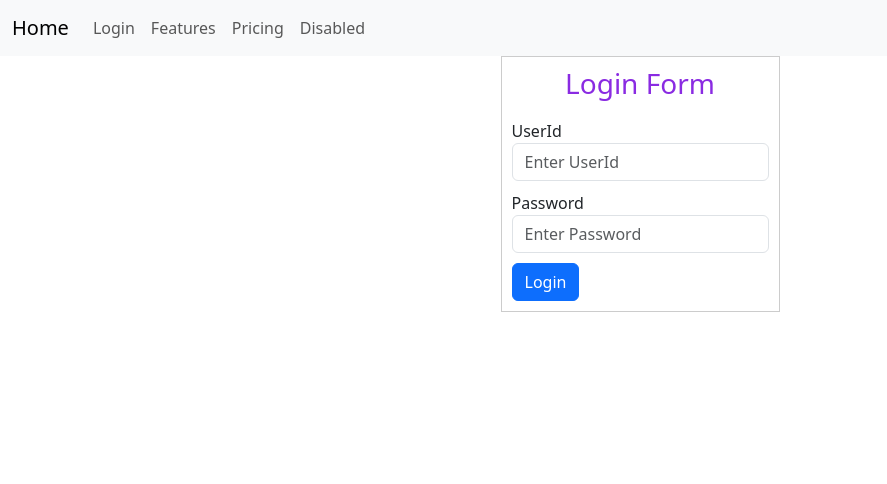
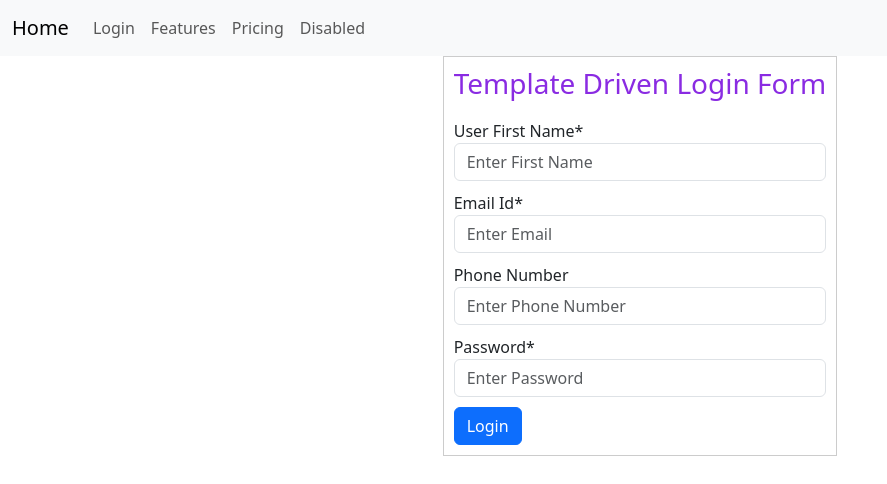
Before and after one commit to Jay8117/Angular-Practical, an Angular app: page /login in a window 1280 px wide. Shown: the top 484 px of the page, without its empty margins (0-887 px from the left). Built offline with nearby package versions, Linux system fonts and the light colour scheme.

Commit message:
Validation On Login Form

```diff
--- a/src/app/pages/login-form/login-form.component.html
+++ b/src/app/pages/login-form/login-form.component.html
@@ -1,14 +1,61 @@
 <div class="container">
     <div class="card">
-        <h3>Login Form</h3>
-        <form (ngSubmit)="userLogin()">
+        <h3>Template Driven Login Form</h3>
+        <form #userForm="ngForm" (ngSubmit)="userLogin(userForm)">
             <div class="common">
-                <label for="userId">UserId</label>
-                <input type="Email" class="form-control" placeholder="Enter UserId">
+                <label for="Name">User First Name*</label>
+                <input type="text" class="form-control" placeholder="Enter First Name" name="name" ngModel
+                    #name="ngModel" required pattern="^[a-zA-Z]+$" minlength="3" maxlength="10">
+                <div *ngIf="name.touched && name.invalid">
+                    <small *ngIf="name.errors?.['required']">
+                        This field is required
+                    </small>
+                    <small *ngIf="name.errors?.['pattern']">
+                        Name Only contain alphabets
+                    </small>
+                    <small *ngIf="name.errors?.['minlength']">
+                        Name atleast have 3 alphabet
+                    </small>
+
+
+                </div>
             </div>
             <div class="common">
-                <label for="Password">Password</label>
-                <input type="password" class="form-control" placeholder="Enter Password">
+                <label for="emailId">Email Id*</label>
+                <input type="Email" class="form-control" placeholder="Enter Email" name="email" ngModel
+                    #email="ngModel" required email>
+                <div *ngIf="email.touched && email.invalid">
+                    <small *ngIf="email.errors?.['required']">
+                        This field is required
+                    </small>
+                    <small *ngIf="email.errors?.['email']">
+                        Please Enter Valid Email
+                    </small>
+
+                </div>
+            </div>
+
+            <div class="common">
+                <label for="phoneNo">Phone Number</label>
+                <input type="number" class="form-control" placeholder="Enter Phone Number"
+                name="phone" ngModel #phone="ngModel" min="5">
+                <div *ngIf="phone.touched && phone.invalid">
+                    <small *ngIf="phone.errors?.['min']">
+                        Minimum 5 digit required
+                    </small>
+
+                </div>
+            </div>
+            <div class="common">
+                <label for="Password">Password*</label>
+                <input type="password" class="form-control" placeholder="Enter Password" name="password" ngModel
+                    #password="ngModel" required>
+                <div *ngIf="password.touched && password.invalid">
+                    <small *ngIf="password.errors?.['required']">
+                        This field is required
+                    </small>
+
+                </div>
             </div>
             <div class="common">
                 <button type="submit" class="btn btn-primary">Login</button>
--- a/src/app/pages/login-form/login-form.component.ts
+++ b/src/app/pages/login-form/login-form.component.ts
@@ -14,7 +14,8 @@ export class LoginFormComponent implements OnInit {
 
   }
 
-  userLogin(){
+  userLogin(userData:any){
+    console.log(userData.value);
 
   }
 }
```
